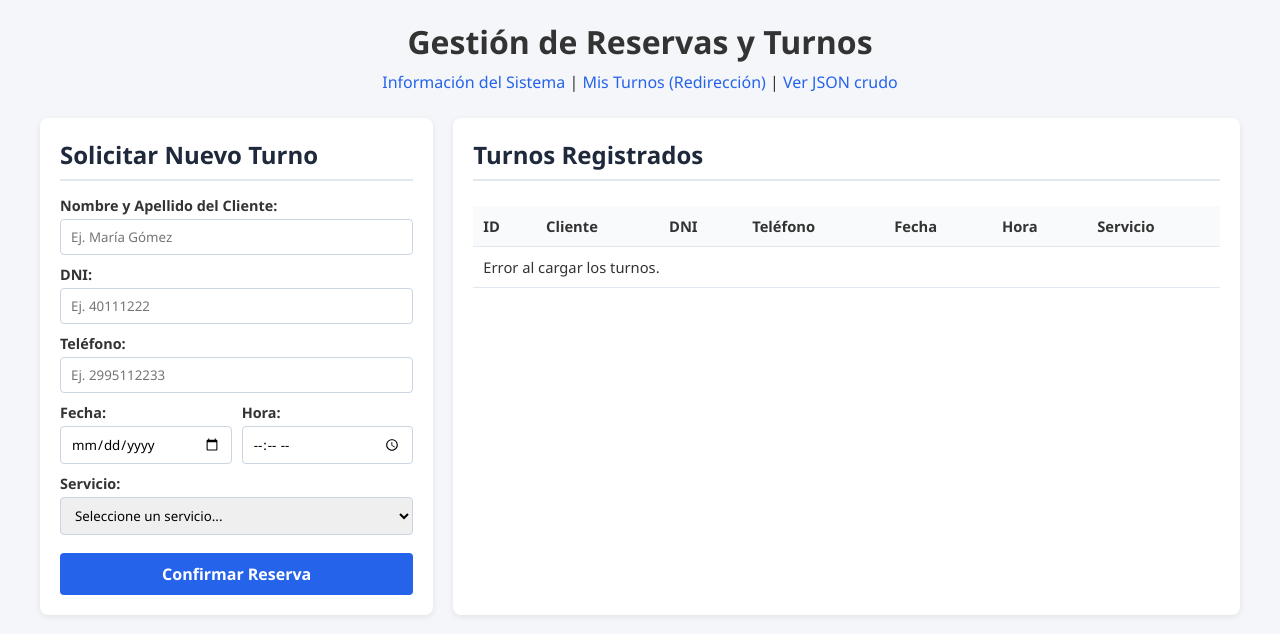
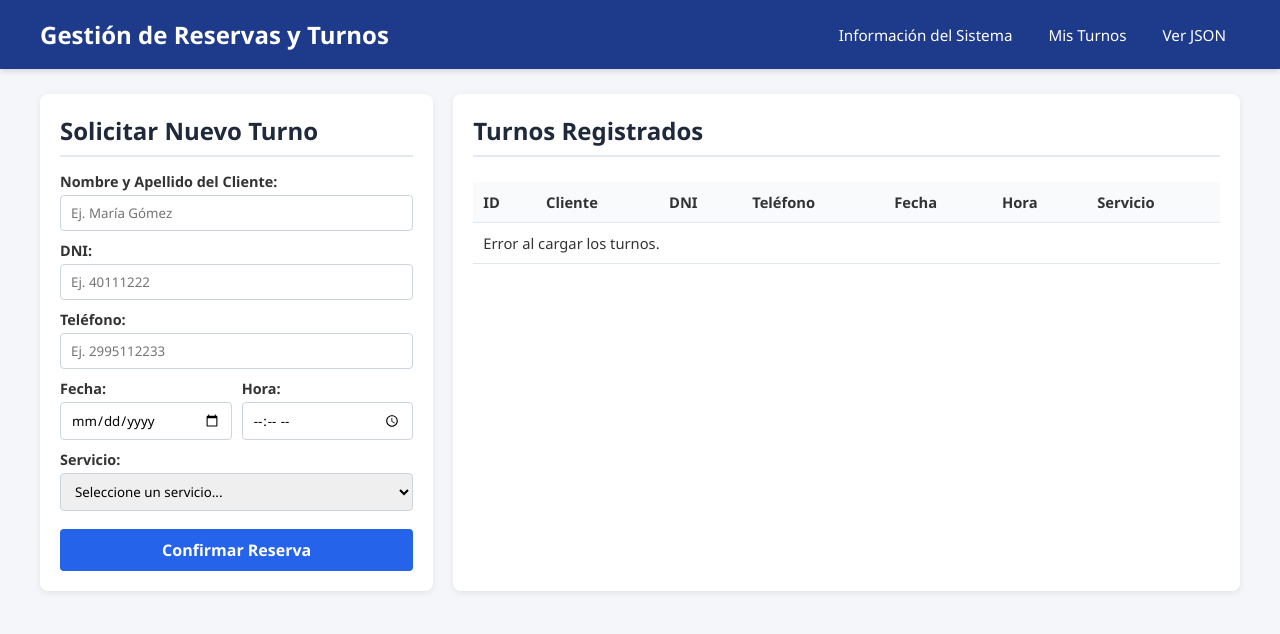
Before and after one commit to Niquit0u/Sistema-de-reservas-y-turnos, a website: page public/index.html in a window 1280 px wide. Drawn offline with Linux system fonts and the light colour scheme; no server answers.

Commit message:
Cambios en el header de la pagina

```diff
--- a/public/index.html
+++ b/public/index.html
@@ -8,12 +8,14 @@
 </head>
 <body>
     <header>
-        <h1>Gestión de Reservas y Turnos</h1>
-        <nav>
-            <a href="/info">Información del Sistema</a> |
-            <a href="/mis-turnos">Mis Turnos (Redirección)</a> |
-            <a href="/api/turnos" target="_blank">Ver JSON crudo</a>
-        </nav>
+        <div class="header-contenido">
+            <h1>Gestión de Reservas y Turnos</h1>
+            <nav>
+                <a href="/info">Información del Sistema</a>
+                <a href="/mis-turnos">Mis Turnos</a>
+                <a href="/api/turnos" target="_blank">Ver JSON</a>
+            </nav>
+        </div>
     </header>
 
     <main class="contenedor">
--- a/public/styles.css
+++ b/public/styles.css
@@ -11,19 +11,62 @@ body {
     padding: 20px;
 }
 
+/* ===== Header ===== */
 header {
-    text-align: center;
-    margin-bottom: 25px;
+    background-color: #1e3a8a;
+    margin: -20px -20px 25px; /* ocupa todo el ancho, compensando el padding del body */
+    padding: 18px 20px;
+    box-shadow: 0 2px 6px rgba(0,0,0,0.15);
+}
+
+.header-contenido {
+    max-width: 1200px;
+    margin: 0 auto;
+    display: flex;
+    justify-content: space-between;
+    align-items: center;
+    gap: 15px;
+    flex-wrap: wrap;
+}
+
+header h1 {
+    color: #fff;
+    font-size: 1.5rem;
 }
 
 header nav {
-    margin-top: 8px;
+    display: flex;
+    gap: 8px;
+    flex-wrap: wrap;
 }
 
-header a {
-    color: #2563eb;
+header nav a {
+    color: #fff;
     text-decoration: none;
     font-weight: 500;
+    font-size: 0.95rem;
+    padding: 6px 14px;
+    border-radius: 6px;
+    transition: background-color 0.2s;
+}
+
+header nav a:hover {
+    background-color: rgba(255,255,255,0.15);
+}
+
+@media (max-width: 600px) {
+    .header-contenido {
+        flex-direction: column;
+        text-align: center;
+    }
+
+    header h1 {
+        font-size: 1.25rem;
+    }
+
+    header nav {
+        justify-content: center;
+    }
 }
 
 .contenedor {
@@ -36,7 +79,7 @@ header a {
 
 @media (max-width: 850px) {
     .contenedor {
-        grid-template-columns: 1fr;
+        grid-template-columns: minmax(0, 1fr);
     }
 }
 
```
